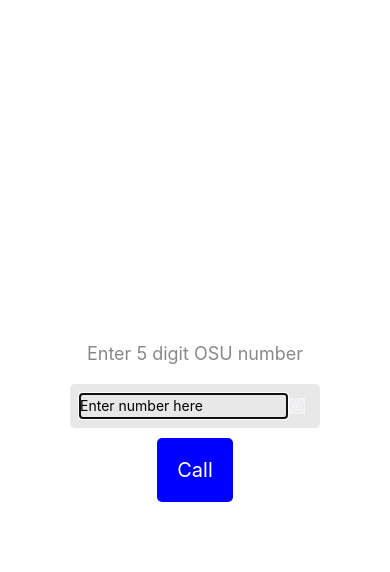
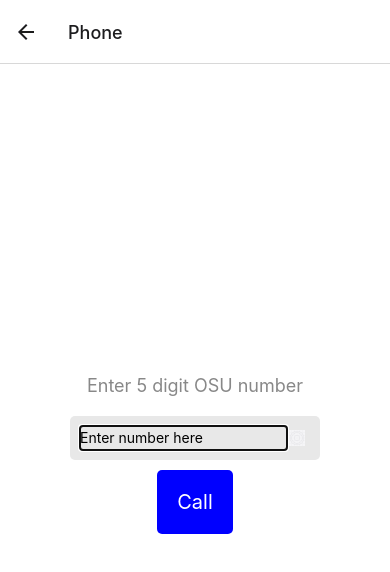
Before and after one commit to cluelesswalnut/lamp-app, a React Native app: screen /Phone in a window 390 px wide. Shown: the top 572 px of the page. Built offline with nearby package versions, Linux system fonts and the light colour scheme.

Commit message:
try to add navigation

```diff
--- a/App.tsx
+++ b/App.tsx
@@ -1,6 +1,21 @@
 import * as React from 'react';
 import { PhoneInput } from './src/PhoneInput';
+import { ColorPage } from './src/ColorPage';
+import { NavigationContainer } from '@react-navigation/native';
+import { createNativeStackNavigator } from '@react-navigation/native-stack';
+
+const Stack = createNativeStackNavigator();
 
 export default function App() {
-	return <PhoneInput />;
+	return (
+		<NavigationContainer>
+			<Stack.Navigator initialRouteName='Color'>
+				<Stack.Screen name='Color' component={ColorPage} />
+				<Stack.Screen name='Phone' component={PhoneInput} />
+			</Stack.Navigator>
+		</NavigationContainer>
+	);
+
+	// return <PhoneInput />;
+	// return <ColorPage />;
 }
--- a/package.json
+++ b/package.json
@@ -13,12 +13,16 @@
     "clean": "npm run prettier && npm run lint"
   },
   "dependencies": {
+    "@react-navigation/native": "^6.0.7",
+    "@react-navigation/native-stack": "^6.3.0",
     "expo": "~44.0.0",
     "expo-status-bar": "~1.2.0",
     "react": "17.0.1",
     "react-dom": "17.0.1",
     "react-native": "0.64.3",
     "react-native-color-picker": "^0.6.0",
+    "react-native-safe-area-context": "3.3.2",
+    "react-native-screens": "~3.10.1",
     "react-native-web": "0.17.1"
   },
   "devDependencies": {
--- /dev/null
+++ b/src/ColorPage.tsx
@@ -0,0 +1,14 @@
+import * as React from 'react';
+import { Button } from 'react-native';
+import { TriangleColorPicker } from 'react-native-color-picker';
+import { useNavigation } from '@react-navigation/native';
+
+export const ColorPage = () => {
+	const navigation = useNavigation();
+	return (
+		<>
+			<TriangleColorPicker oldColor='#fbb' onColorSelected={color => alert(`Color selected: ${color}`)} style={{ flex: 1 }} />
+			<Button title='Go to Phone' onPress={() => navigation.navigate('Phone')} />
+		</>
+	);
+};
--- a/src/PhoneInput.tsx
+++ b/src/PhoneInput.tsx
@@ -1,6 +1,5 @@
 import * as React from 'react';
 import { Image, Linking, StyleSheet, Text, TextInput, TouchableOpacity, View } from 'react-native';
-import { ColorPicker } from 'react-native-color-picker';
 
 export const PhoneInput = () => {
 	// TODO you don't need <string> here, it will be inferred automatically
@@ -34,7 +33,6 @@ export const PhoneInput = () => {
 	};
 
 	return (
-		<>
 		<View style={styles.container}>
 			<Text style={styles.instructions}>Enter 5 digit OSU number</Text>
 			<View style={styles.textInputParent}>
@@ -54,8 +52,6 @@ export const PhoneInput = () => {
 				<Text style={styles.buttonText}>Call</Text>
 			</TouchableOpacity>
 		</View>
-			<ColorPicker oldColor='#fbb' onColorSelected={color => alert(`Color selected: ${color}`)} style={{ flex: 1 }} />
-		</>
 	);
 };
 
```
Also changed, not shown: 1 other file (tests, documents, lock files or other folders). Lines whose indentation alone changed are shown as unchanged.
